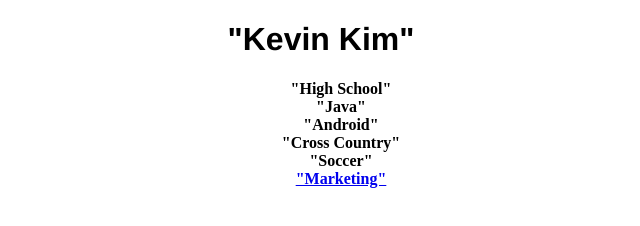
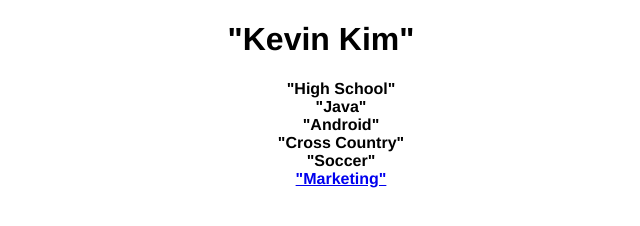
Before and after one commit to kevindkim723/kevindkim723.github.io, a plain HTML site: page index.html in a window 1280 px wide. Shown: the full height of the page, 319-959 px from the left. Drawn offline with Linux system fonts and the light colour scheme.

Commit message:
Minor change

```diff
--- a/style.css
+++ b/style.css
@@ -1,4 +1,4 @@
-h1, p
+h1, p,li
 {
          font-family: Helvetica Neue,Helvetica,Arial,sans-serif;
 
```
